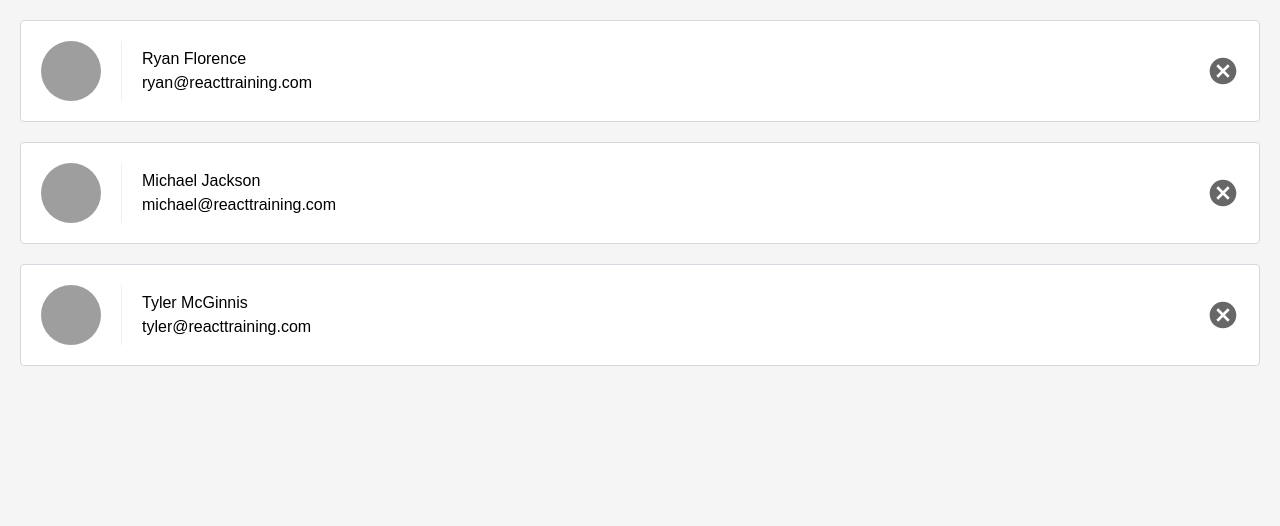
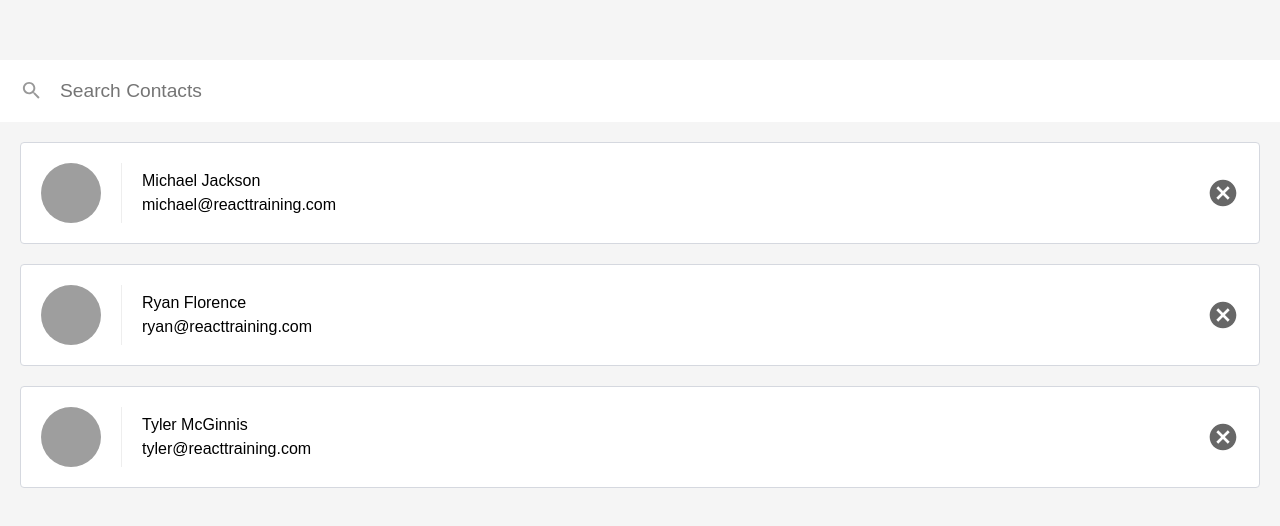
Before and after one commit to midhunsezhi/contacts-frontend, a React (Create React App) app: page / in a window 1280 px wide. Shown: the top 526 px of the page. Built offline with nearby package versions, Linux system fonts and the light colour scheme.

Commit message:
add search functionality

```diff
--- a/package.json
+++ b/package.json
@@ -3,8 +3,11 @@
   "version": "0.1.0",
   "private": true,
   "dependencies": {
+    "escape-string-regexp": "^1.0.5",
+    "prop-types": "^15.5.10",
     "react": "^15.6.1",
-    "react-dom": "^15.6.1"
+    "react-dom": "^15.6.1",
+    "sort-by": "^1.2.0"
   },
   "devDependencies": {
     "react-scripts": "1.0.7"
--- a/src/ListContacts.js
+++ b/src/ListContacts.js
@@ -1,10 +1,44 @@
 import React, { Component } from 'react'
+import {PropTypes} from 'prop-types'
+import escapeRegExp from 'escape-string-regexp'
+import sortBy from 'sort-by'
 
 class ListContacts extends Component {
+    static PropTypes = {
+        contacts: PropTypes.array.isRequired,
+        deleteContact: PropTypes.func.isRequired
+    }
+
+    state = {
+        query: ''
+    }
+
+    updateQuery = (query) => {
+        this.setState({ query: query.trim() })
+    }
+
     render () {
+        let matchedContacts;
+
+        if (this.state.query) {
+            const match = new RegExp(escapeRegExp(this.state.query), 'i')
+            matchedContacts = this.props.contacts.filter((c) => match.test(c.name))
+        } else {
+            matchedContacts = this.props.contacts
+        }
+
+        matchedContacts.sort(sortBy('name'));
         return (
+            <div className='list-contacts'>
+                <input
+                    className='search-contacts'
+                    type='text'
+                    placeholder='Search Contacts'
+                    value={this.state.query}
+                    onChange={(event) => this.updateQuery(event.target.value)}
+                />
                 <ol className='contact-list'>
-                {this.props.contacts.map(contact => (
+                    {matchedContacts.map(contact => (
                         <li key={ contact.id } className='contact-list-item'>
                             <div className='contact-avatar' style={{
                                 backgroundImage: `url(${contact.avatarURL})`
@@ -17,6 +51,7 @@ class ListContacts extends Component {
                         </li>
                     ))}
                 </ol>
+            </div>
         )
     }
 }
```
Lines whose indentation alone changed are shown as unchanged.
